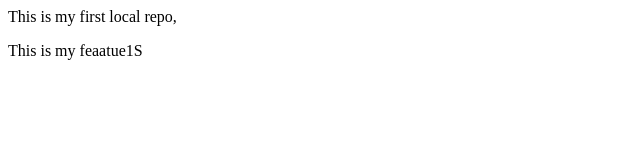
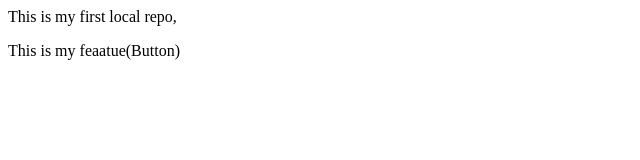
Before and after one commit to ZohaibHussain05/Local-repo, a plain HTML site: page index.html in a window 1280 px wide. Shown: the full height of the page, 0-640 px from the left. Drawn offline with Linux system fonts and the light colour scheme.

```diff
--- a/index.html
+++ b/index.html
@@ -1,2 +1,2 @@
 <p>This is my first local repo,</p>
-<p>This is my feaatue1S</p>
+<p>This is my feaatue(Button)</p>
```
